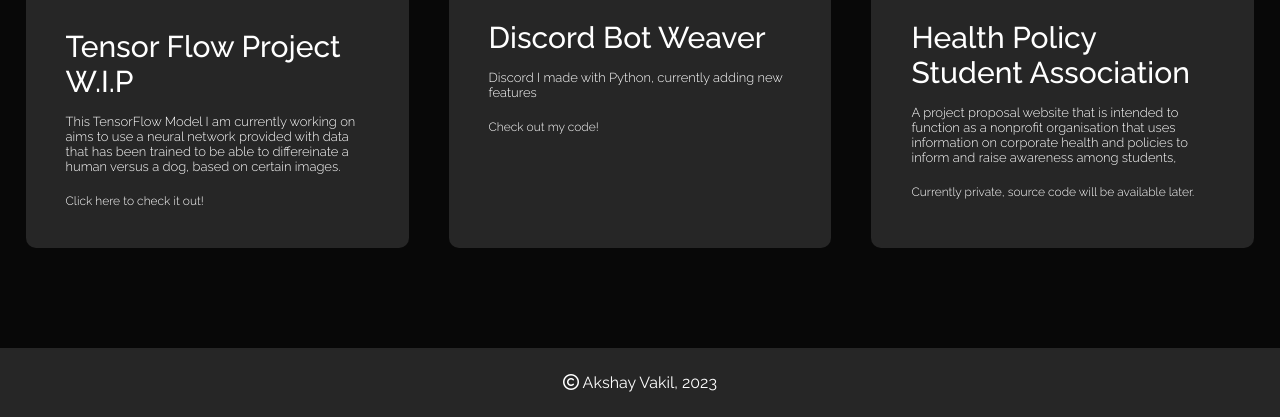
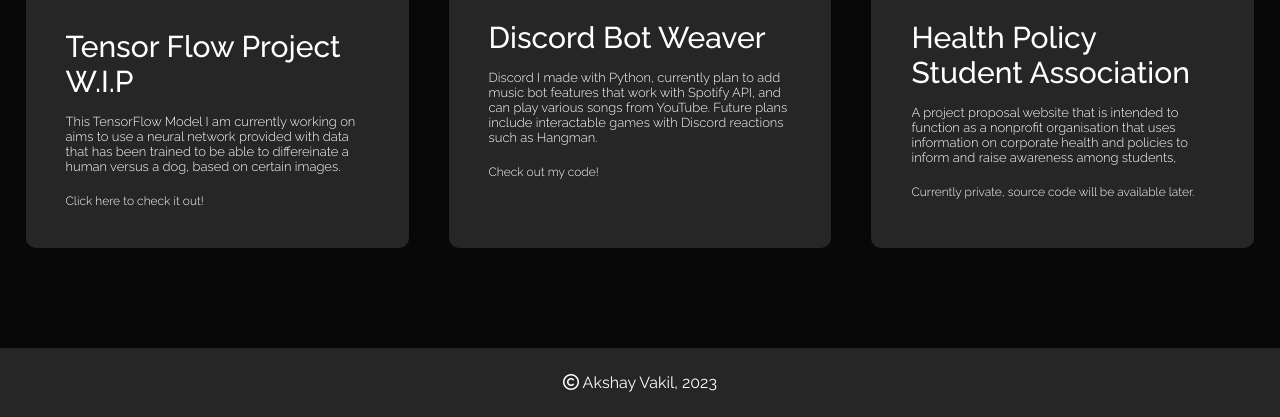
Before and after one commit to Octrainn/octrainn.github.io, a website: page index.html in a window 1280 px wide. Shown: the part 1346-1763 px from the top of the page. Drawn offline with nearby package versions, Linux system fonts and the light colour scheme; some icons are missing.

Commit message:
readded the text for discord bot info

```diff
--- a/index.html
+++ b/index.html
@@ -150,7 +150,7 @@
             <div>
                 <ion-icon name="logo-discord"></ion-icon>
                 <h2>Discord Bot Weaver</h2>
-                <p>Discord I made with Python, currently adding new features </p>
+                <p>Discord I made with Python, currently plan to add music bot features that work with Spotify API, and can play various songs from YouTube. Future plans include interactable games with Discord reactions such as Hangman. </p>
                 <a href="https://github.com/Octrainn/DiscordBot">Check out my code!</a>
             </div>
             <div>
```
